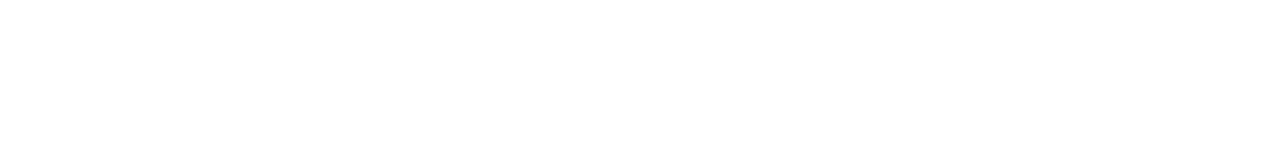
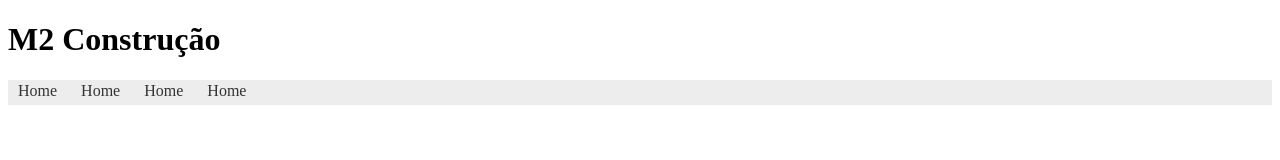
Before and after one commit to AndreiNalevaiko/m2Construcao, a plain HTML site: page index.html in a window 1280 px wide. Drawn offline with Linux system fonts and the light colour scheme.

Commit message:
Inicando barra de navegação

```diff
--- /dev/null
+++ b/home.css
@@ -0,0 +1,26 @@
+.nav-container ul{
+	padding:0px;
+    margin:0px;
+    background-color:#EDEDED;
+    list-style:none;
+}
+
+.nav-container ul li{
+	display: inline;
+}
+
+.nav-container ul li a {
+    padding: 2px 10px;
+    display: inline-block;
+
+    background-color:#EDEDED;
+    color: #333;
+    text-decoration: none;
+    border-bottom:3px solid #EDEDED;
+}
+
+.nav-container ul li a:hover {
+    background-color:#D6D6D6;
+    color: #6D6D6D;
+    border-bottom:3px solid #EA0000;
+}
--- a/index.html
+++ b/index.html
@@ -2,8 +2,24 @@
 <html>
 <head>
 	<title>Primeiro Projeto</title>
+	<meta charset="utf-8">
+	<link rel="stylesheet" href="home.css">
 </head>
 <body>
 
+	<h1>M2 Construção</h1>
+
+
+	<div class="nav-container">
+		<nav class="reference">
+			<ul>
+				<li><a href="index.html">Home</a></li>
+				<li><a href="index.html">Home</a></li>
+				<li><a href="index.html">Home</a></li>
+				<li><a href="index.html">Home</a></li>
+			</ul>
+		</nav>
+	</div>
+
 </body>
 </html>
```
